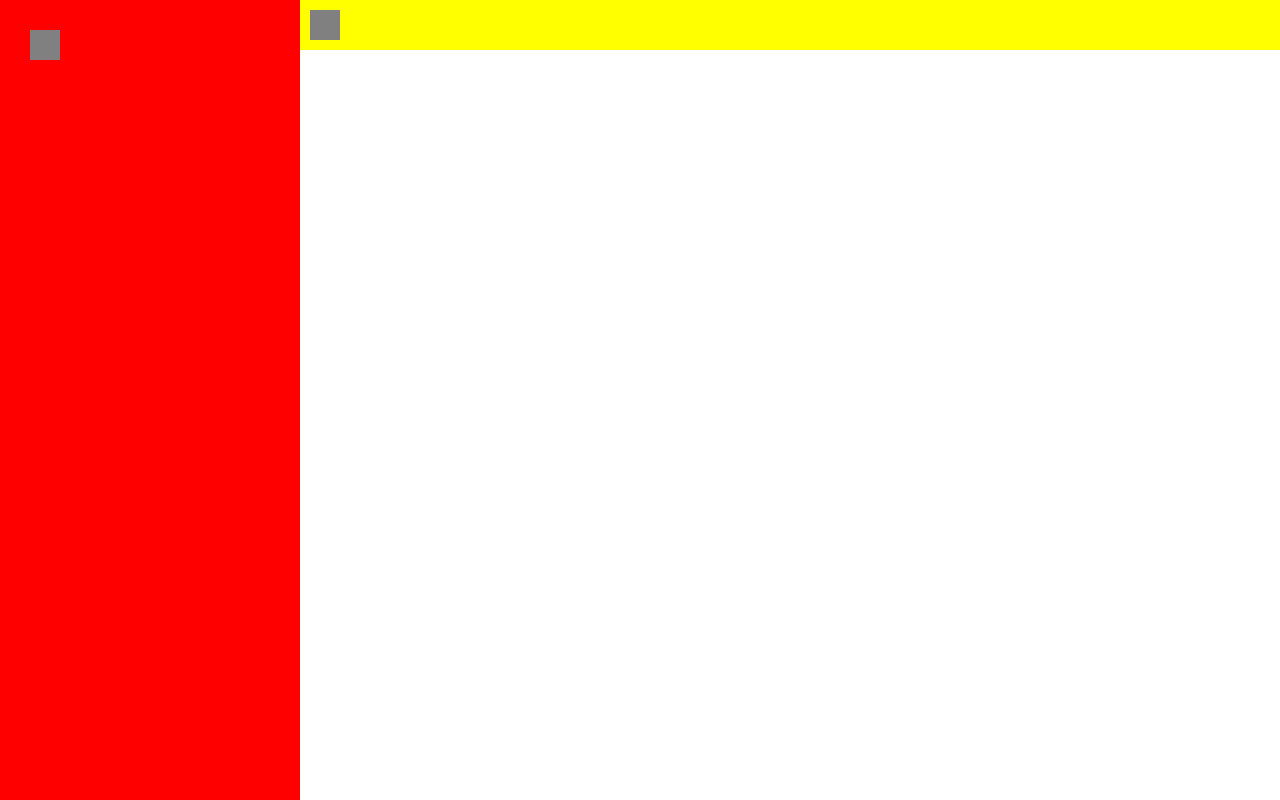
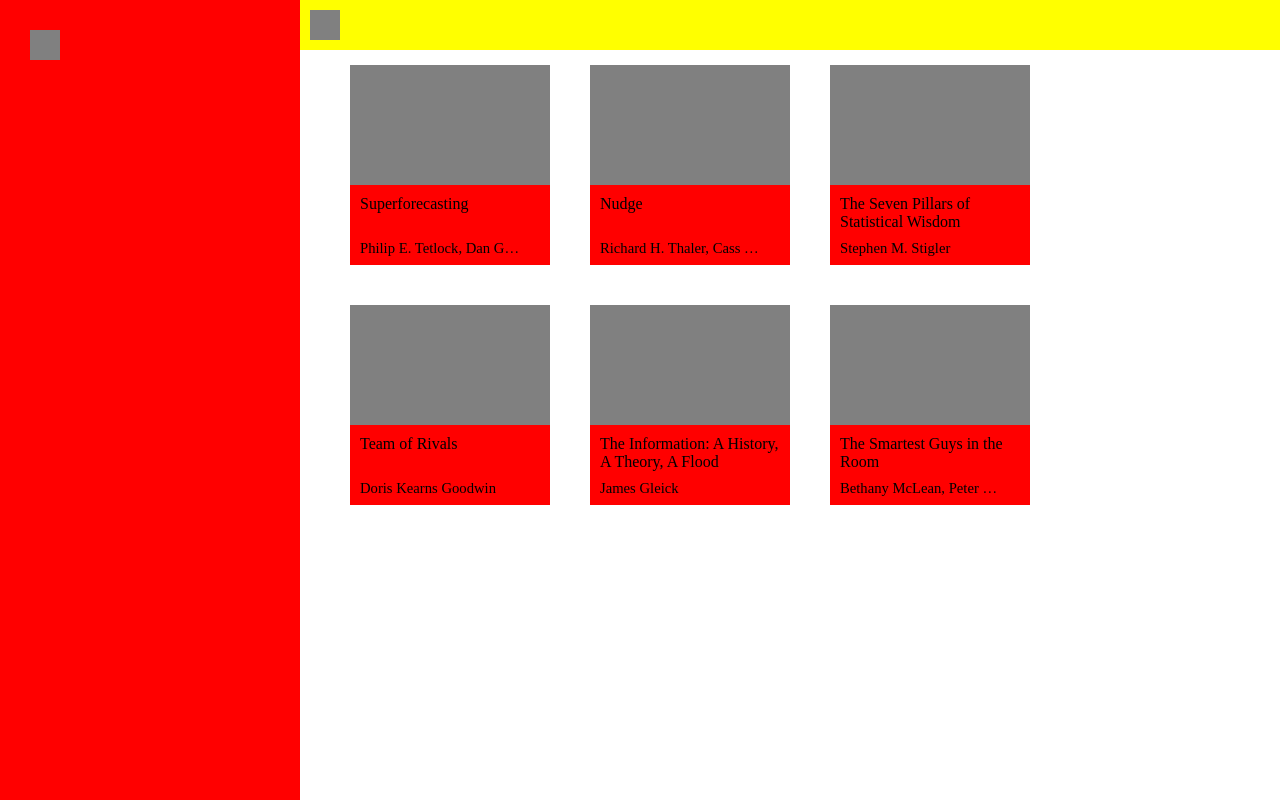
Before and after one commit to colintan95/book-organizer, a React (Create React App) app: page / in a window 1280 px wide. Built offline with nearby package versions, Linux system fonts and the light colour scheme.

Commit message:
Load local JSON data for testing.

```diff
--- a/src/components/Tile.js
+++ b/src/components/Tile.js
@@ -1,10 +1,10 @@
 import React from 'react';
 
-const Tile = ({ title, authors }) => (
+const Tile = ({ tile }) => (
   <div style={tileStyle}>
     <div style={tileInfoStyle}>
-      <div style={tileTitleStyle}>{title}</div>
-      <div style={tileAuthorsStyle}>{authors.join()}</div>
+      <div style={tileTitleStyle}>{tile.title}</div>
+      <div style={tileAuthorsStyle}>{tile.authors.join(', ')}</div>
     </div>
   </div>
 );
@@ -34,11 +34,14 @@
 };
 
 const tileAuthorsStyle = {
+  whiteSpace: 'nowrap',
+  overflow: 'hidden',
+  textOverflow: 'ellipsis',
   fontSize: '11pt',
   margin: '0px',
   padding: '0px',
-  width: '100%',
-  height: '15px'
+  width: '90%',
+  height: '20px',
 };
 
 export default Tile;
--- /dev/null
+++ b/src/components/TileWindow.js
@@ -0,0 +1,21 @@
+import React from 'react';
+
+const TileWindow = ({ tile }) => (
+  <div style={windowStyle}>
+
+  </div>
+);
+
+const windowStyle = {
+  visibility: 'hidden',
+  backgroundColor: 'green',
+  position: 'fixed',
+  marginTop: '-200px',
+  marginLeft: '-300px',
+  top: '50%',
+  left: '50%',
+  width: '600px',
+  height: '400px'
+};
+
+export default TileWindow;
--- a/src/components/Tileboard.js
+++ b/src/components/Tileboard.js
@@ -1,16 +1,24 @@
 import React from 'react';
 
 import Tile from './Tile';
+import TileWindow from './TileWindow';
 
 const Tileboard = ({ tiles }) => (
-  <div style={tileboardStyle}>
-    {tiles.map(tile => (
-      <Tile title={tile.title} authors={tile.authors}/>
-    ))}
+  <div>
+    <div style={tileboardStyle}>
+      {tiles.map(tile => (
+        <Tile tile={tile}/>
+      ))}
+    </div>
+    <TileWindow/>
   </div>
 );
 
 const tileboardStyle = {
+  position: 'absolute',
+  overflow: 'scroll',
+  top: '50px',
+  bottom: '0',
   margin: '0px',
   padding: '15px 30px',
 };
--- a/src/index.css
+++ b/src/index.css
@@ -1,3 +1,10 @@
+html {
+  overflow: hidden;
+  height: 100%;
+}
+
 body {
-  margin: 0px
+  overflow: auto;
+  height: 100%;
+  margin: 0px;
 }
--- a/src/index.js
+++ b/src/index.js
@@ -6,9 +6,24 @@
 import bookInfoApp from './reducers';
 import App from './components/App';
 import './index.css'
+import { addTile } from './actions';
 
+const { Map, List } = require('immutable');
+
+const data = require('./test/mock_data.json');
 
 let store = createStore(bookInfoApp);
+
+// Replace this with actual loaded data
+for (const cat in data) {
+  for (const elt in data[cat]) {
+    store.dispatch(addTile({
+      'title': data[cat][elt]['title'],
+      'authors': data[cat][elt]['authors'],
+      'category': cat
+    }));
+  }
+}
 
 render(
   <Provider store={store}>
--- /dev/null
+++ b/src/test/mock_data.json
@@ -0,0 +1,32 @@
+{
+  "economics": [
+    {
+      "title": "Superforecasting",
+      "authors": ["Philip E. Tetlock", "Dan Gardner"]
+    },
+    {
+      "title": "Nudge",
+      "authors": ["Richard H. Thaler", "Cass R. Sunstein"]
+    }
+  ],
+  "statistics": [
+    {
+      "title": "The Seven Pillars of Statistical Wisdom",
+      "authors": ["Stephen M. Stigler"]
+    }
+  ],
+  "biographies": [
+    {
+      "title": "Team of Rivals",
+      "authors": ["Doris Kearns Goodwin"]
+    },
+    {
+      "title": "The Information: A History, A Theory, A Flood",
+      "authors": ["James Gleick"]
+    },
+    {
+      "title": "The Smartest Guys in the Room",
+      "authors": ["Bethany McLean", "Peter Elkind"]
+    }
+  ]
+}
```
